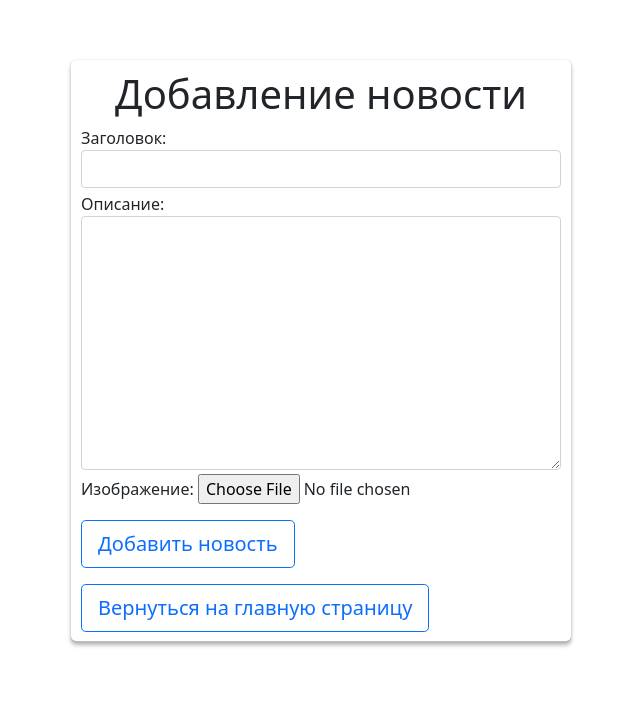
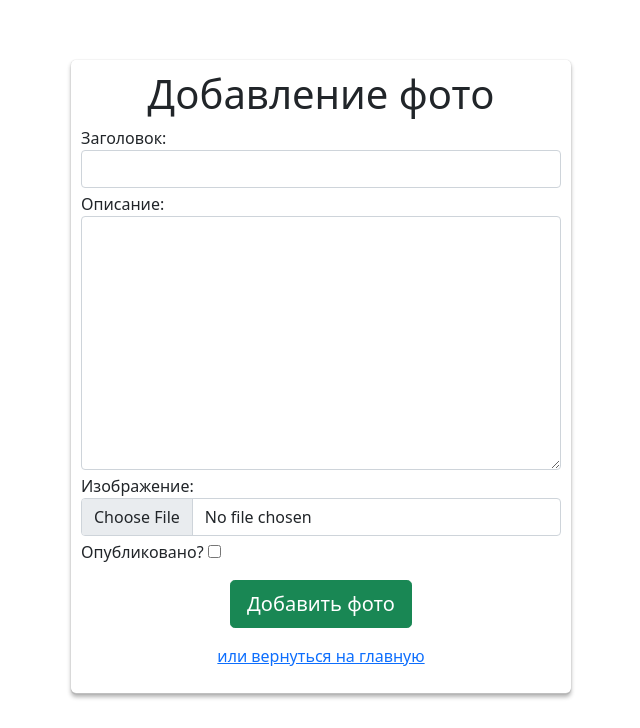
Before and after one commit to ALittleMoron/django-image-share, a Django app: page /add-image in a window 1280 px wide. Shown: the part 72-800 px from the top of the page, without its empty margins (421-1061 px from the left). Run offline with Django 3.2, Linux system fonts and the light colour scheme; the visitor is signed in with stand-in values (Sample User, id 1); some libraries are stand-ins or nearby versions.

Commit message:
переписал некоторые методы в классе добавления фото для корректной работы. Также изменил шаблоны и форму для более корректного отображения + исправил баг недобавления файла в POST.FILES (не было enctype)

```diff
--- a/imageShare/imagesApp/forms.py
+++ b/imageShare/imagesApp/forms.py
@@ -42,9 +42,10 @@ class CustomUserCreationForm(UserCreationForm):
 class ImageForm(forms.ModelForm):
     class Meta:
         model = ImageWithContent
-        fields = ['title', 'description', 'image', 'tags']
+        fields = ['title', 'description', 'image', 'is_published', 'tags']
         widgets = {
             'title': forms.TextInput(attrs={"class": 'form-control'}),
             'description': forms.Textarea(attrs={"class": 'form-control'}),
             'tags': forms.TextInput(attrs={"class": 'form-control'}),
+            'image': forms.FileInput(attrs={"class": 'form-control'})
         }
--- a/imageShare/imagesApp/models.py
+++ b/imageShare/imagesApp/models.py
@@ -1,5 +1,6 @@
 from django.contrib.auth import get_user_model
 from django.db import models
+from django.urls import reverse
 
 from taggit.managers import TaggableManager
 
@@ -13,11 +14,9 @@ class ImageWithContent(models.Model):
     description = models.TextField(verbose_name='Описание')
     created_at = models.DateTimeField(
         auto_now_add=True,
-        editable=False,
         verbose_name='Создано в')
     updated_at = models.DateTimeField(
         auto_now=True,
-        editable=False,
         verbose_name='Обновлено в')
     image = models.ImageField(
         upload_to='uploads/%Y/%m/%d',
@@ -39,6 +38,10 @@ class ImageWithContent(models.Model):
     def __str__(self) -> str:
         return str(self.publisher) + ' - ' + (self.title or 'None title')
 
+    def get_absolute_url(self):
+        return reverse("imagesApp.detail", kwargs={"pk": self.pk})
+
+
     class Meta:
         verbose_name = "Изображение с содержимым"
         verbose_name_plural = "Изображения с содержимым"
--- a/imageShare/imagesApp/templates/imagesApp/addImage.html
+++ b/imageShare/imagesApp/templates/imagesApp/addImage.html
@@ -21,10 +21,10 @@
 {% block main %}
 
 <div class="container col-md-3 ">
-    <form class="form-3" method="POST" action="{% url 'imagesApp.addImage' %}">
+    <form class="form-3" method="POST" action="{% url 'imagesApp.addImage' %}" enctype="multipart/form-data">
         {% csrf_token %}
         {{ form.non_field.errors}}
-        <h1 style="text-align: center;">Добавление новости</h1>
+        <h1 style="text-align: center;">Добавление фото</h1>
         {% for field in form %}
             <div class="form-group mt-1 md-2">
                 {{ field.label_tag }}
@@ -35,9 +35,14 @@
             </div>
         {% endfor %}
         <div>
-            <button type="success" class="btn btn-outline-primary btn-lg mt-3">Добавить новость</button>
-            <a class="btn btn-outline-primary btn-lg mt-3" href="{% url 'imagesApp.homePage' %}">Вернуться на главную страницу</a>
+            <p style="text-align: center;">
+              <button type="submit" class="btn btn-success btn-lg mt-3">Добавить фото</button>
+            </p>
+            <p style="text-align: center;">
+              <a class="mt-3" href="{% url 'imagesApp.homePage' %}">или вернуться на главную</a>
+            </p>
         </div>
     </form>
 </div>
+
 {% endblock main %}
--- a/imageShare/imagesApp/templates/imagesApp/homePage.html
+++ b/imageShare/imagesApp/templates/imagesApp/homePage.html
@@ -10,7 +10,7 @@
     <div class="row">
         {% for image in images %}
       <div class="col-12 col-md-4 my-2" style="text-align: center;">
-        <a href="{% url 'imagesApp.detail' image.pk %}" class="text-align: center">
+        <a href="{{image.get_absolute_url}}" class="text-align: center">
           <img class="card-img-top" height="220px" style="width: auto;" src="{{image.image.url}}" alt="{{image.title}}">
         </a>
       </div>
--- a/imageShare/imagesApp/templates/imagesApp/imageDetail.html
+++ b/imageShare/imagesApp/templates/imagesApp/imageDetail.html
@@ -29,7 +29,7 @@
     <h4>More about this photo:</h4>
     <ul class="list-group list-group-horizontal-lg list-unstyled py-4">
       {% for tag in image.tags.all %}
-        <li><a href="" class="btn btn-sm list-group-item list-group-item-primary">{{tag.name}}</a></li>
+        <li><a href="#" class="btn btn-sm list-group-item list-group-item-primary">{{tag.name}}</a></li>
       {% endfor %}
     </ul>
     <p>{{ image.description }}</p>
--- a/imageShare/imagesApp/views.py
+++ b/imageShare/imagesApp/views.py
@@ -11,6 +11,7 @@ from django.views.generic import (DetailView,
                                   View,
                                   CreateView,
                                   FormView)
+from django.contrib import messages
 from django.contrib.auth import logout
 from django.contrib.auth.views import LoginView
 from django.contrib.auth.mixins import LoginRequiredMixin
@@ -54,11 +55,19 @@ class HomePage(ListView):
 class AddImage(LoginRequiredMixin, CreateView):
     form_class = ImageForm
     template_name = 'imagesApp/addImage.html'
-    success_url = '/'
 
-    def form_valid(self, form: ImageForm):
+    def form_valid(self, form):
         form.instance.publisher = self.request.user
-        return super().form_valid(form)
+        self.object = form.save()
+        return HttpResponseRedirect(self.object.get_absolute_url())
+
+    def post(self, request, *args, **kwargs):
+        form = self.get_form()
+        if form.is_valid():
+            return self.form_valid(form)
+        else:
+            messages.error('Некорректные данные в форме!')
+            return self.form_invalid(form)
 
 
 class ImageDetail(DetailView):
```
